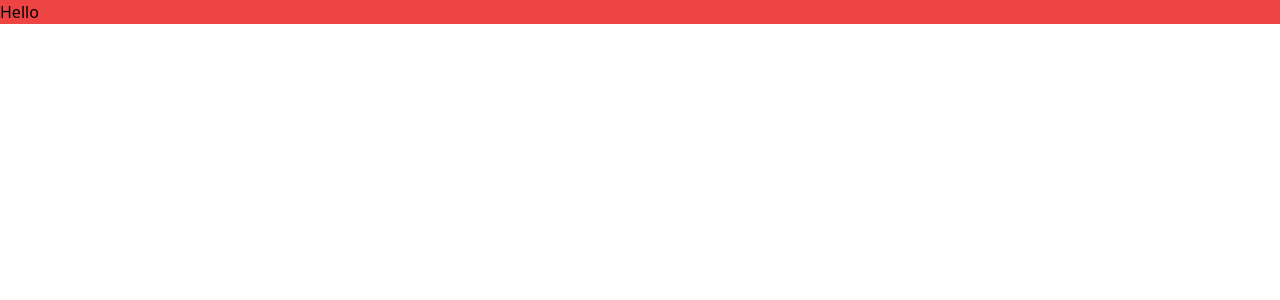
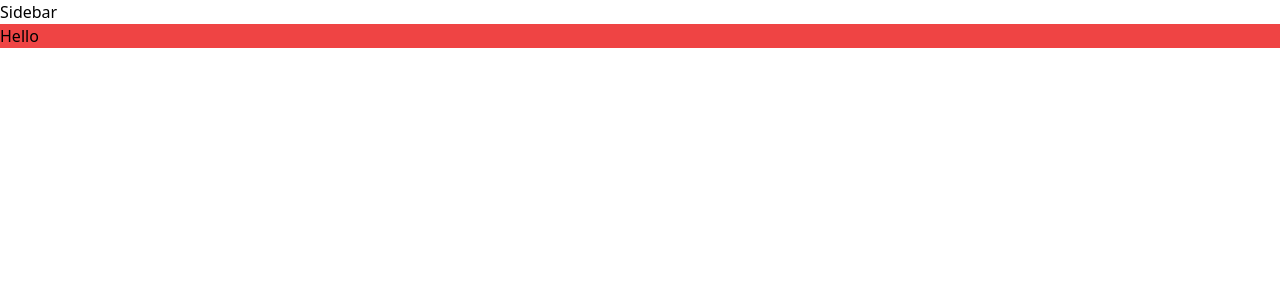
Before and after one commit to tanerijun/lilac, a Nuxt app: page / in a window 1280 px wide. Shown: the top 300 px of the page. Built offline with nearby package versions, Linux system fonts and the light colour scheme.

Commit message:
Create default layout skeleton

```diff
--- a/app.vue
+++ b/app.vue
@@ -1,3 +1,5 @@
 <template>
-  <div class="container bg-red-500">Hello</div>
+  <NuxtLayout>
+    <div class="container bg-red-500">Hello</div>
+  </NuxtLayout>
 </template>
--- /dev/null
+++ b/layouts/default.vue
@@ -0,0 +1,8 @@
+<template>
+  <div>
+    <aside>Sidebar</aside>
+    <main>
+      <slot />
+    </main>
+  </div>
+</template>
```
